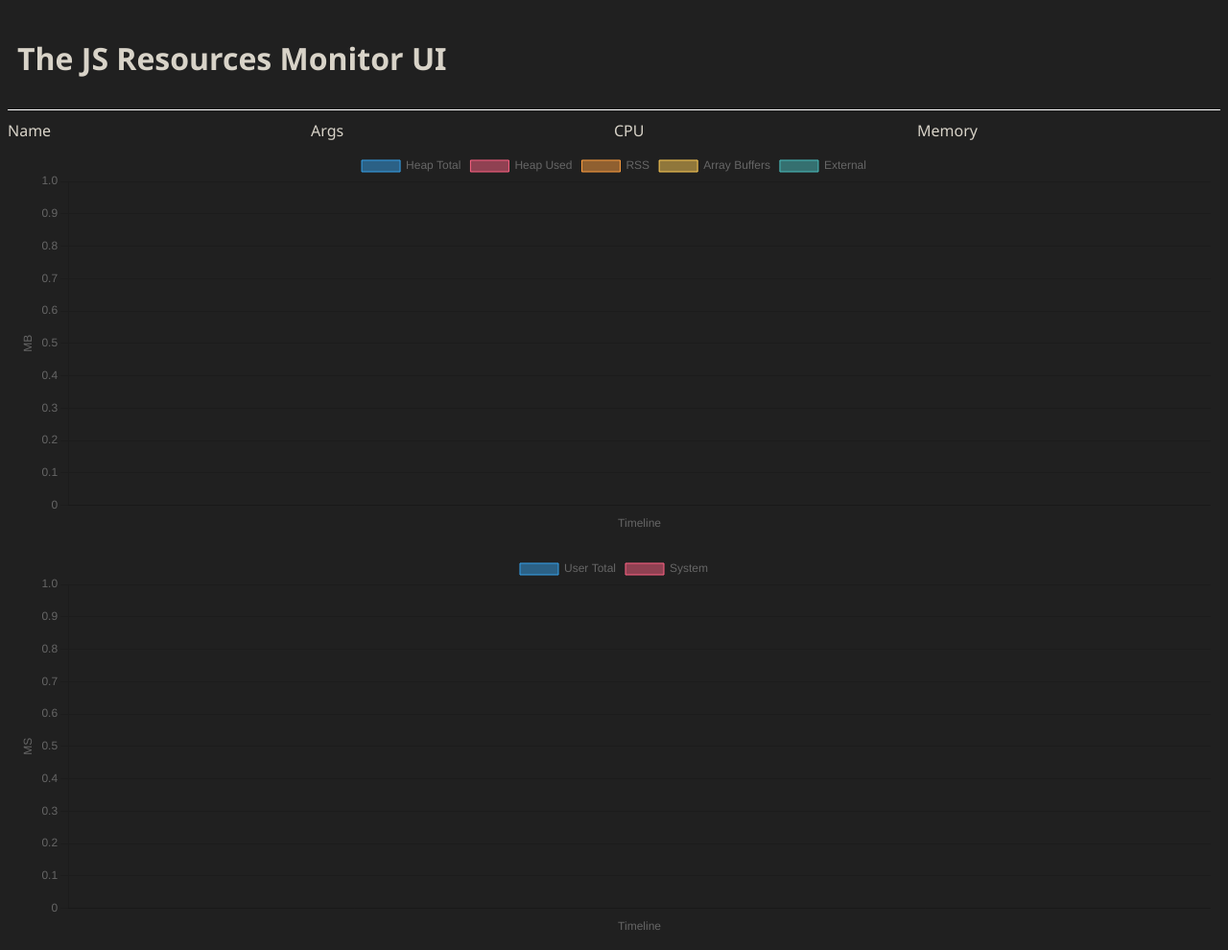
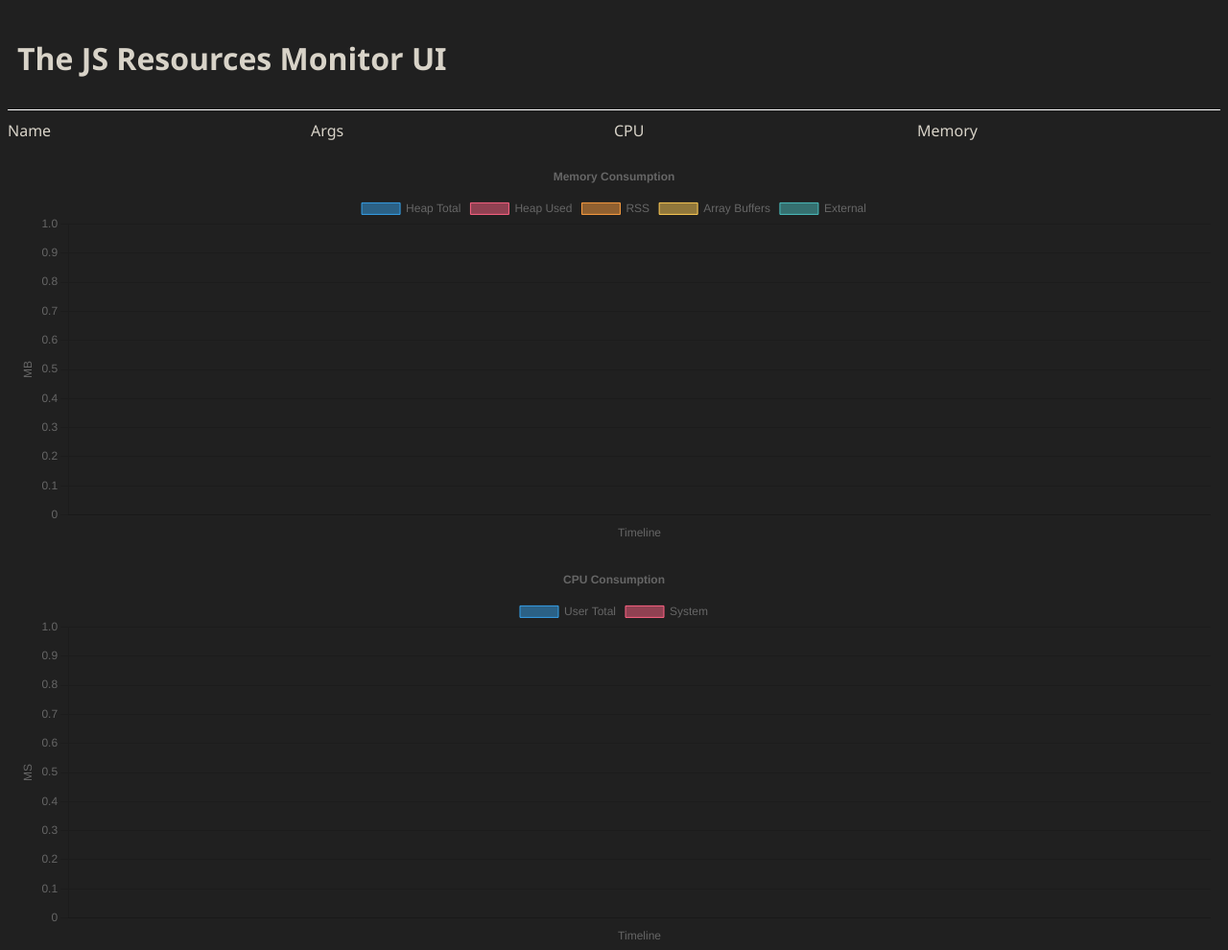
Before and after one commit to EduardoPetrini/js-monitor-server, a website: page public/index.html in a window 1280 px wide. Shown: the whole page at 96% size. Drawn offline with nearby package versions, Linux system fonts and the light colour scheme; no server answers.

Commit message:
chore: style adjustments

```diff
--- a/public/index.html
+++ b/public/index.html
@@ -19,11 +19,13 @@
       }
       .process-details {
         display: flex;
+        margin-bottom: 10px;
       }
       .span-details {
         flex: 1;
       }
-      .process-memory-chart, .process-cpu-chart {
+      .process-memory-chart,
+      .process-cpu-chart {
         padding: 10px;
         height: 400px;
       }
@@ -52,6 +54,31 @@
     <script>
       const memCtx = document.getElementById('memChart');
       const cpuCtx = document.getElementById('cpuChart');
+
+      const chartOptions = {
+        maintainAspectRatio: false,
+        animation: {
+          duration: 500,
+          easing: 'easeOutCubic',
+          y: { duration: 0 },
+        },
+        responsive: true,
+        interaction: {
+          mode: 'nearest',
+          axis: 'x',
+          intersect: false,
+        },
+        elements: {
+          line: {
+            tension: 0.4,
+            fill: true,
+            borderWidth: 1,
+          },
+          point: {
+            radius: 0,
+          },
+        },
+      };
 
       const memChart = new Chart(memCtx, {
         type: 'line',
@@ -86,27 +113,12 @@
           ],
         },
         options: {
-          maintainAspectRatio: false,
-          animation: {
-            duration: 500,
-            easing: 'easeOutCubic',
-            y: { duration: 0 },
-          },
-          responsive: true,
-          interaction: {
-            mode: 'nearest',
-            axis: 'x',
-            intersect: false,
-          },
-          elements: {
-            line: {
-              tension: 0.4,
-              fill: true,
-              borderWidth: 1,
+          ...chartOptions,
+          plugins: {
+            title: {
+              display: true,
+              text: 'Memory Consumption',
             },
-            point: {
-              radius: 0
-            }
           },
           scales: {
             y: {
@@ -144,27 +156,12 @@
           ],
         },
         options: {
-          maintainAspectRatio: false,
-          animation: {
-            duration: 500,
-            easing: 'easeOutCubic',
-            y: { duration: 0 },
-          },
-          responsive: true,
-          interaction: {
-            mode: 'nearest',
-            axis: 'x',
-            intersect: false,
-          },
-          elements: {
-            line: {
-              tension: 0.4,
-              fill: true,
-              borderWidth: 1,
+          ...chartOptions,
+          plugins: {
+            title: {
+              display: true,
+              text: 'CPU Consumption',
             },
-            point: {
-              radius: 0
-            }
           },
           scales: {
             y: {
```
